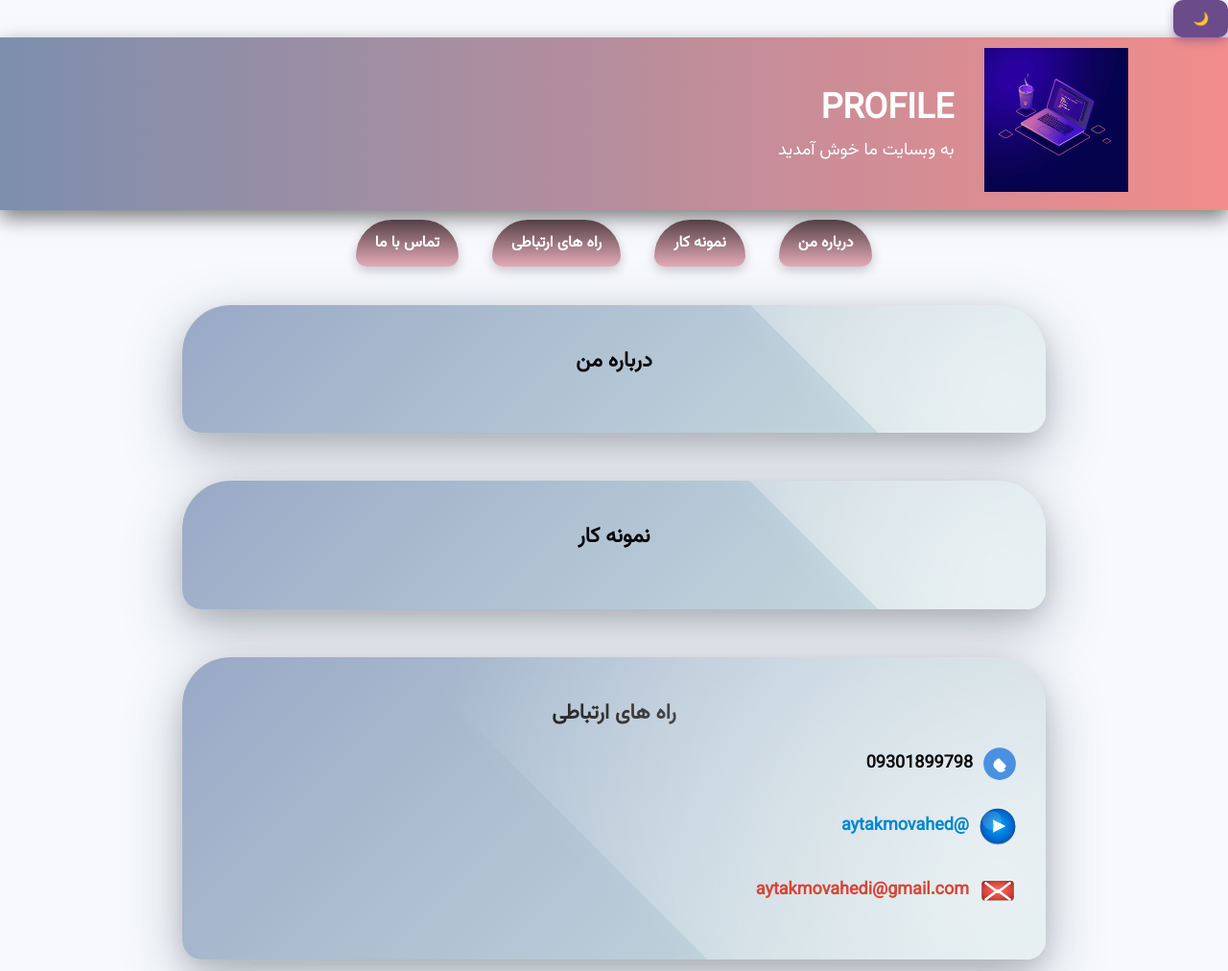
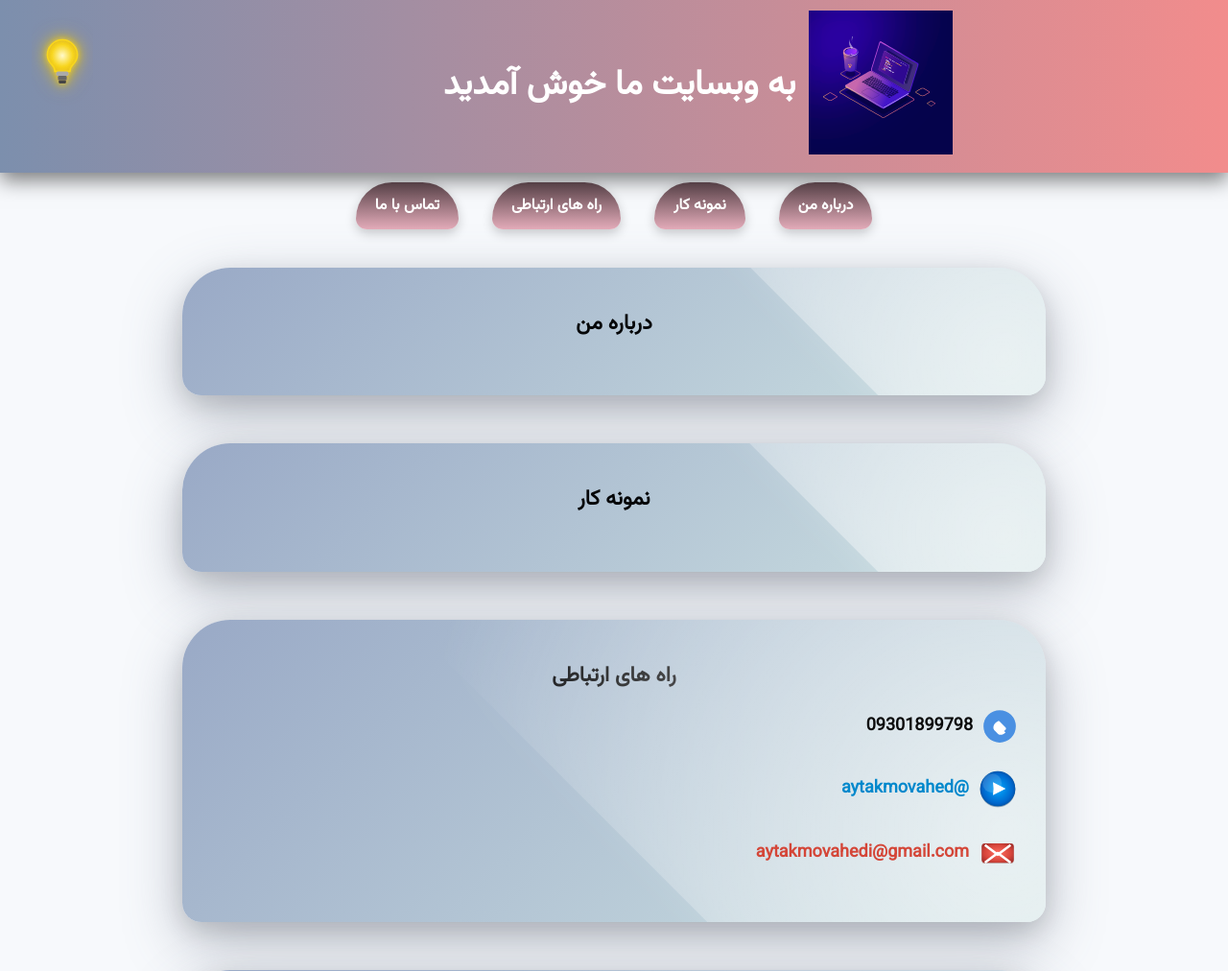
Before and after one commit to aytkmvhd/aytkwb, a Flask app: page / in a window 1280 px wide. Shown: the top 1012 px of the page at 96% size. Run offline with Flask 3, Linux system fonts and the light colour scheme; data comes from the database, SQL or seed files in the repository.

Commit message:
Update base.html

```diff
--- a/templates/base.html
+++ b/templates/base.html
@@ -12,7 +12,29 @@
 </head>
 
 <body>
-  <button onclick="toggleDarkMode()" id="mode-toggle" title="dark/light mode">🌙</button>
+ <div class="lamp-container" id="toggleScene" aria-label="تغییر حالت دارک مود">
+  <svg class="lamp-svg" id="lampIcon" viewBox="0 0 64 64" xmlns="http://www.w3.org/2000/svg">
+    <defs>
+      <radialGradient id="lightGlow" cx="50%" cy="50%" r="50%">
+        <stop offset="0%" stop-color="#fffacd" stop-opacity="1" />
+        <stop offset="70%" stop-color="#f9d71c" stop-opacity="0.9" />
+        <stop offset="100%" stop-color="#f1c40f" stop-opacity="0.6" />
+      </radialGradient>
+      <filter id="glow" x="-50%" y="-50%" width="200%" height="200%">
+        <feDropShadow dx="0" dy="0" stdDeviation="4" flood-color="#f9d71c" flood-opacity="0.8"/>
+        <feDropShadow dx="0" dy="0" stdDeviation="8" flood-color="#f1c40f" flood-opacity="0.6"/>
+        <feDropShadow dx="0" dy="0" stdDeviation="12" flood-color="#f1c40f" flood-opacity="0.4"/>
+      </filter>
+    </defs>
+    <g id="bulb" filter="url(#glow)">
+      <path d="M32 2C20 2 12 12 12 22c0 6 3 10 6 13s4 7 4 9h20c0-2 1-6 4-9s6-7 6-13c0-10-8-20-20-20z"
+            fill="url(#lightGlow)" stroke="#f9d71c" stroke-width="2"/>
+      <rect x="24" y="44" width="16" height="6" rx="2" fill="#aaa"/>
+      <rect x="26" y="50" width="12" height="6" rx="1.5" fill="#666"/>
+      <rect x="27" y="56" width="10" height="4" rx="1" fill="#444"/>
+    </g>
+  </svg>
+</div>
 <script>
   function toggleDarkMode() {
     document.body.classList.toggle('dark');
@@ -20,11 +42,11 @@
 </script>
 <header>
   <div class="header-wrapper">
-
-    <!-- متن سمت چپ -->
-    <div class="header-text">
-      <h1>PROFILE</h1>
-      <p>به وبسایت ما خوش آمدید</p>
+    <div class="header-text desktop-only">
+      <h1>به وبسایت ما خوش آمدید</h1>
+    </div>
+    <div class="header-text phone-only">
+      <p>PROFILE</p>
     </div>
 
     <div class="header-sticker">
@@ -58,7 +80,7 @@
   <div class="contact-icons" style="display: flex; flex-direction: column; gap: 15px; font-family: 'Vazirmatn', Tahoma, sans-serif; align-items: flex-start;">
 
   <!-- تلفن همراه -->
-<a href="tel:+1234567890" aria-label="تلفن همراه" style="display: flex; align-items: center; gap: 10px; color: #090909; text-decoration: none; font-weight: 600; font-size: 18px;">
+<a href="tel:09301899798" aria-label="تلفن همراه" style="display: flex; align-items: center; gap: 10px; color: #090909; text-decoration: none; font-weight: 600; font-size: 18px;">
 <svg width="36" height="36" viewBox="0 0 64 64" xmlns="http://www.w3.org/2000/svg">
   <circle cx="32" cy="32" r="30" fill="#4a90e2"/>
   <path fill="#fff" d="M43 43c-5 5-10 6-14 3l-7-7c-3-4-2-9 3-14l3-2c1-1 3-1 4 0l11 11c1 1 1 3 0 4l-3 3z"/>
@@ -171,34 +193,27 @@
     sections.forEach(section => observer.observe(section));
   });
 </script>
-</body>
 <script>
-  // بررسی وضعیت ذخیره‌شده در localStorage موقع بارگذاری
   window.addEventListener('DOMContentLoaded', () => {
     const savedMode = localStorage.getItem('darkMode');
-    const modeBtn = document.getElementById('mode-toggle');
+    const body = document.body;
 
     if (savedMode === 'enabled') {
-      document.body.classList.add('dark');
-      modeBtn.textContent = '☀️';
+      body.classList.add('dark');
+      body.classList.remove('light');
     } else {
-      document.body.classList.remove('dark');
-      modeBtn.textContent = '🌙';
+      body.classList.add('light');
+      body.classList.remove('dark');
     }
+
+    const toggleScene = document.getElementById('toggleScene');
+    toggleScene.addEventListener('click', () => {
+      const isDark = body.classList.toggle('dark');
+      body.classList.toggle('light', !isDark);
+      localStorage.setItem('darkMode', isDark ? 'enabled' : 'disabled');
+    });
   });
+</script>
+</body>
 
-  // تابع تغییر حالت و ذخیره‌سازی در localStorage
-  function toggleDarkMode() {
-    const modeBtn = document.getElementById('mode-toggle');
-    const isDark = document.body.classList.toggle('dark');
-
-    if (isDark) {
-      localStorage.setItem('darkMode', 'enabled');
-      modeBtn.textContent = '☀️';
-    } else {
-      localStorage.setItem('darkMode', 'disabled');
-      modeBtn.textContent = '🌙';
-    }
-  }
-</script>
 </html>
```
